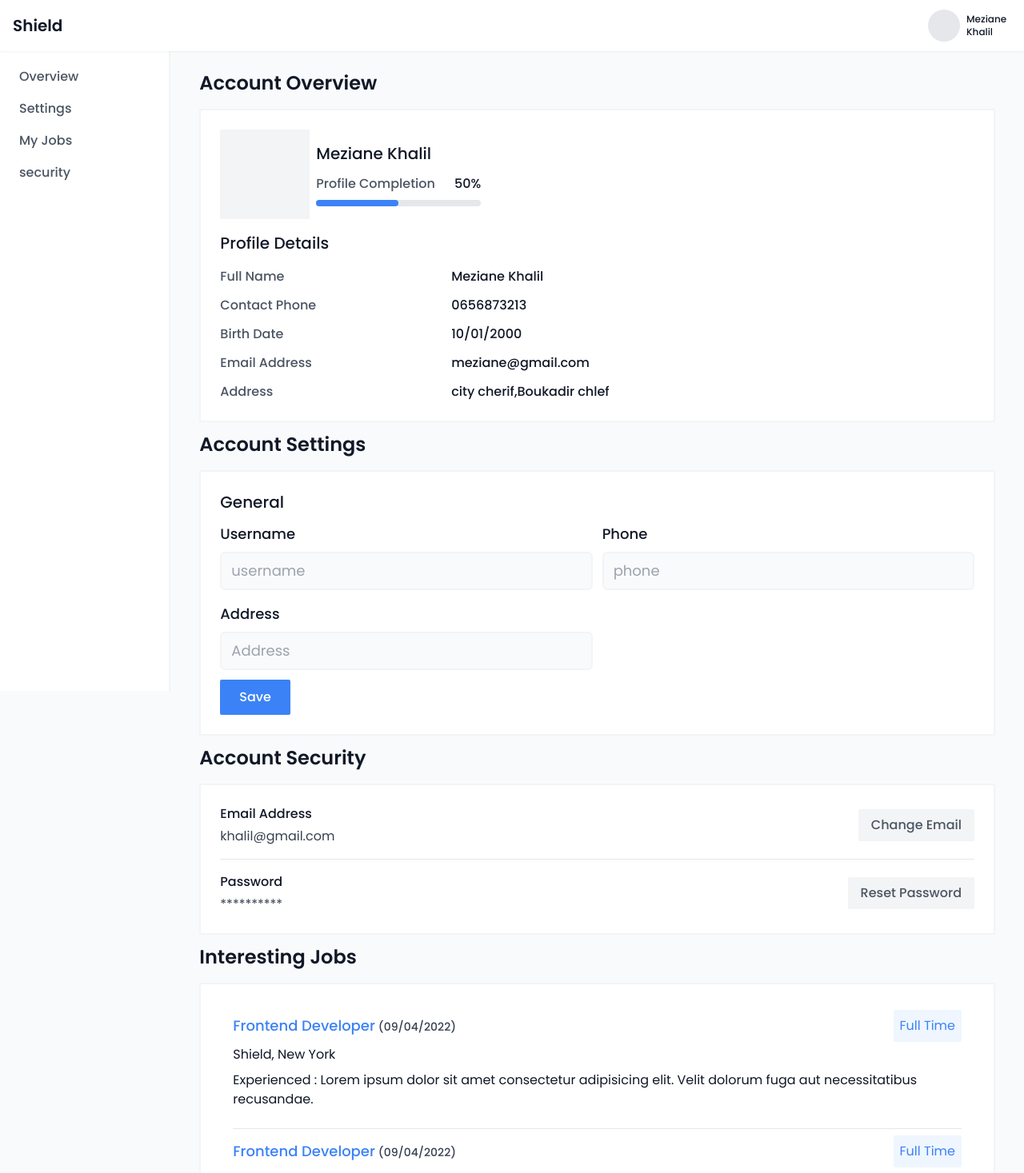
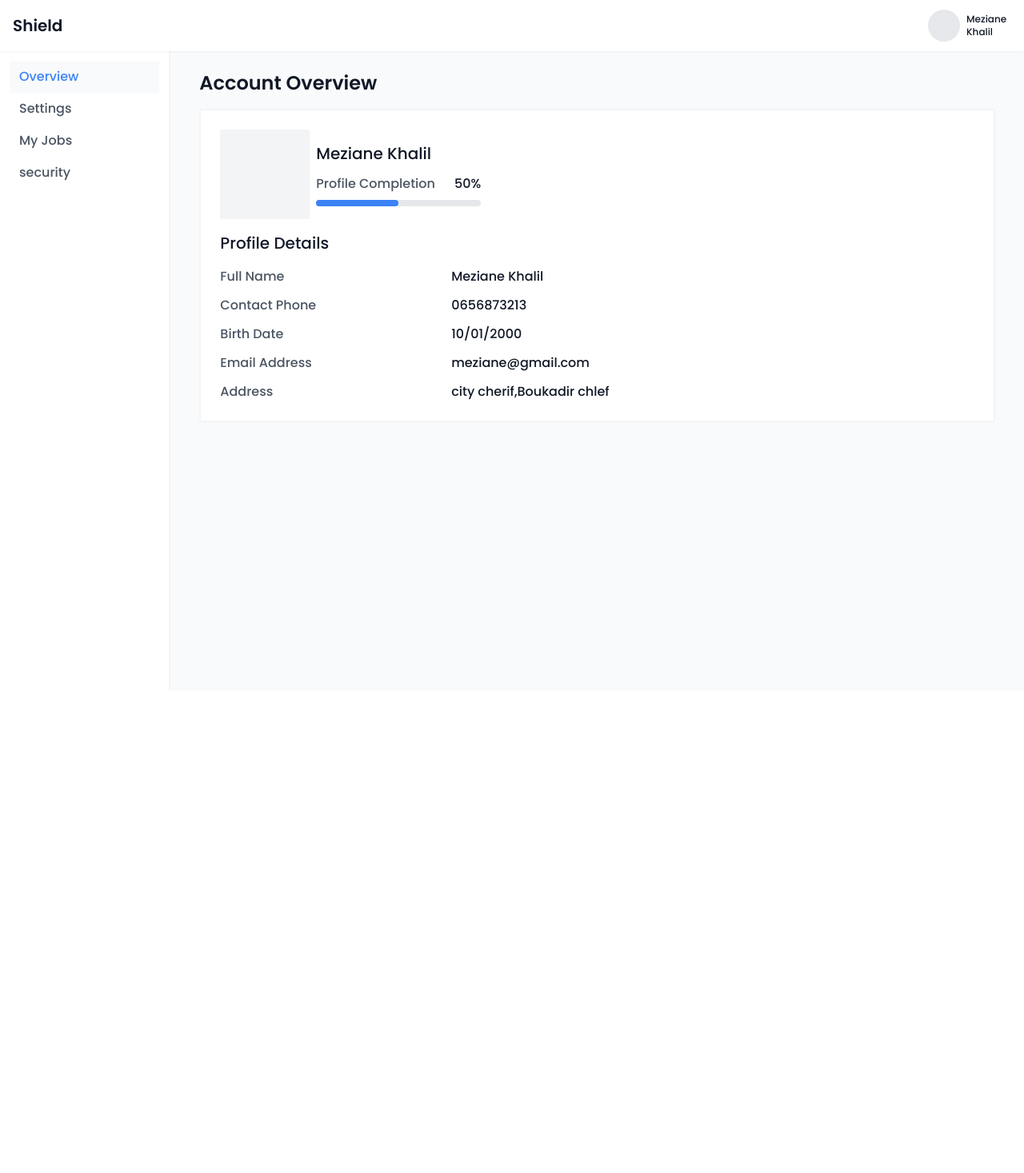
Before and after one commit to MedjadjiAbdelkadir/shield-job-application, a React (Vite) app: page /profile in a window 1280 px wide. Shown: the top 1467 px of the page at 80% size. After the commit the page ends 864 px from the top, so only its background shows below. Built offline with nearby package versions, Linux system fonts and the light colour scheme.

Commit message:
complite fix profile navigation issue && add active link styles

```diff
--- a/src/navigation/routes.jsx
+++ b/src/navigation/routes.jsx
@@ -1,52 +1,67 @@
 import React, { Suspense } from 'react'
 
-import { BrowserRouter, Routes, Route } from 'react-router-dom'
+import { BrowserRouter, useRoutes } from 'react-router-dom'
 
+import { Overview, Security, Settings, Jobs as InterestingJobs } from '@pages/profile/components/_index'
 const Home = React.lazy(() => import('@pages/home/page'))
 const Login = React.lazy(() => import('@pages/login/page'))
 const Register = React.lazy(() => import('@pages/register/page'))
 const Jobs = React.lazy(() => import('@pages/jobs/page'))
 const Profile = React.lazy(() => import('@pages/profile/page'))
 
-const routes = [
+const appRoutes = [
   {
     path: '/',
     element: <Home />
   },
   {
-    path: '/login',
+    path: 'login',
     element: <Login />
   },
   {
-    path: '/register',
+    path: 'register',
     element: <Register />
   },
   {
-    path: '/Jobs',
+    path: 'Jobs',
     element: <Jobs />
   },
   {
-    path: '/profile',
-    element: <Profile />
+    element: <Profile />,
+    children: [
+      {
+        path: 'profile',
+        element: <Overview />
+      },
+      {
+        path: 'profile/security',
+        element: <Security />
+      },
+      {
+        path: 'profile/settings',
+        element: <Settings />
+      },
+      {
+        path: 'profile/interested-jobs',
+        element: <InterestingJobs />
+      }
+    ]
   },
   {
     path: '*',
     element: <div className="flex justify-center bg-gray-50 items-center h-screen text-7xl font-semibold text-gray-900">404</div>
   }
 ]
+const AppRoutes = () => {
+  return useRoutes(appRoutes)
+}
 
 export default function Routing () {
   return (
     <BrowserRouter>
-      <Routes>
-        {
-          routes.map(({ path, element }) => (
-            <Route key={path} path={path} element={<Suspense fallback={<Loading/>}>
-              {element}
-            </Suspense>} />
-          ))
-        }
-      </Routes>
+      <Suspense fallback={<Loading />}>
+        <AppRoutes />
+      </Suspense>
     </BrowserRouter>
   )
 }
--- a/src/pages/profile/components/aside.jsx
+++ b/src/pages/profile/components/aside.jsx
@@ -1,22 +1,27 @@
 import React from 'react'
 
-import { Link } from 'react-router-dom'
+import { NavLink, useMatch } from 'react-router-dom'
 
 export default function Aside () {
+  const isActiveLink = (location) => {
+    return useMatch(location)
+  }
   return (
     <aside className="hidden lg:block w-2/12 bg-white p-3 border-r-2 border-gray-100 border-solid sticky top-16 h-screen z-20">
       <ul className="flex flex-col">
-        <li className="text-gray-600 font-medium hover:bg-gray-50 hover:text-blue-500 px-3 py-2 rounded-sm">
-          <Link to="/profile">Overview</Link>
+        <li>
+          <NavLink
+            className={isActiveLink('/profile') ? 'bg-gray-50 text-blue-500 px-3 py-2 w-full block font-medium' : 'text-gray-600 px-3 py-2 w-full block font-medium hover:bg-gray-50 hover:text-blue-500'}
+            to="/profile">Overview</NavLink>
         </li>
-        <li className="text-gray-600 font-medium hover:bg-gray-50 hover:text-blue-500 px-3 py-2 rounded-sm">
-          <Link to="/profile/settings">Settings</Link>
+        <li>
+          <NavLink className={isActiveLink('/profile/settings') ? 'bg-gray-50 text-blue-500 px-3 py-2 w-full block font-medium' : 'text-gray-600 px-3 py-2 w-full block font-medium hover:bg-gray-50 hover:text-blue-500'} to="/profile/settings">Settings</NavLink>
         </li>
-        <li className="text-gray-600 font-medium hover:bg-gray-50 hover:text-blue-500 px-3 py-2 rounded-sm">
-          <Link to="/profile/interested-jobs">My Jobs</Link>
+        <li>
+          <NavLink className={isActiveLink('/profile/interested-jobs') ? 'bg-gray-50 text-blue-500 px-3 py-2 w-full block font-medium' : 'text-gray-600 px-3 py-2 w-full block font-medium hover:bg-gray-50 hover:text-blue-500'} to="/profile/interested-jobs">My Jobs</NavLink>
         </li>
-        <li className="text-gray-600 font-medium hover:bg-gray-50 hover:text-blue-500 px-3 py-2 rounded-sm">
-          <Link to="/profile/security">security</Link>
+        <li>
+          <NavLink className={isActiveLink('/profile/security') ? 'bg-gray-50 text-blue-500 px-3 py-2 w-full block font-medium' : 'text-gray-600 px-3 py-2 w-full block font-medium hover:bg-gray-50 hover:text-blue-500'} to="/profile/security">security</NavLink>
         </li>
       </ul>
     </aside>
--- a/src/pages/profile/page.jsx
+++ b/src/pages/profile/page.jsx
@@ -1,7 +1,9 @@
 import React from 'react'
 
+import { Outlet } from 'react-router-dom'
+
 import Head from '@components/head'
-import { Layout, Overview, Settings, Jobs, Security } from './components/_index'
+import { Layout } from './components/_index'
 
 export default function Profile () {
   return (
@@ -10,10 +12,7 @@ export default function Profile () {
         <title>Profile | Shield</title>
       </Head>
       <Layout>
-        <Overview />
-        <Settings />
-        <Security />
-        <Jobs />
+        <Outlet />
       </Layout>
     </>
   )
```
